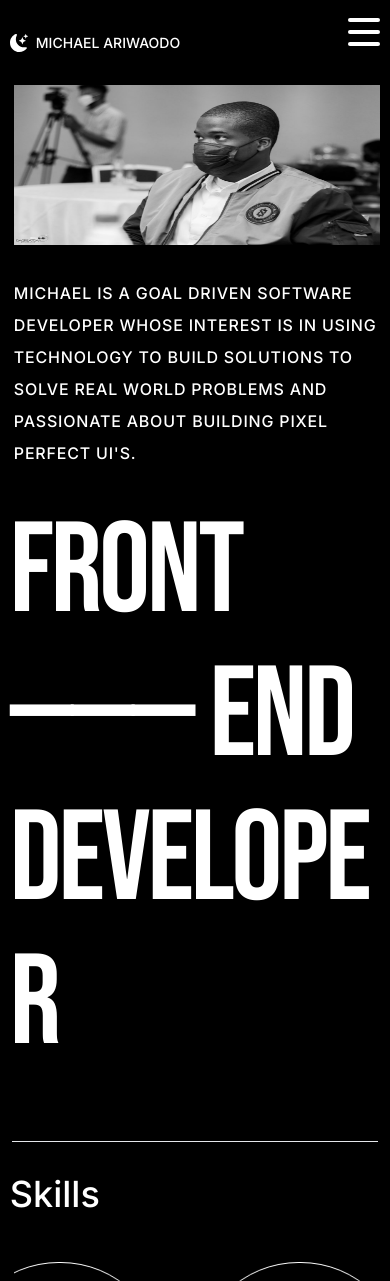
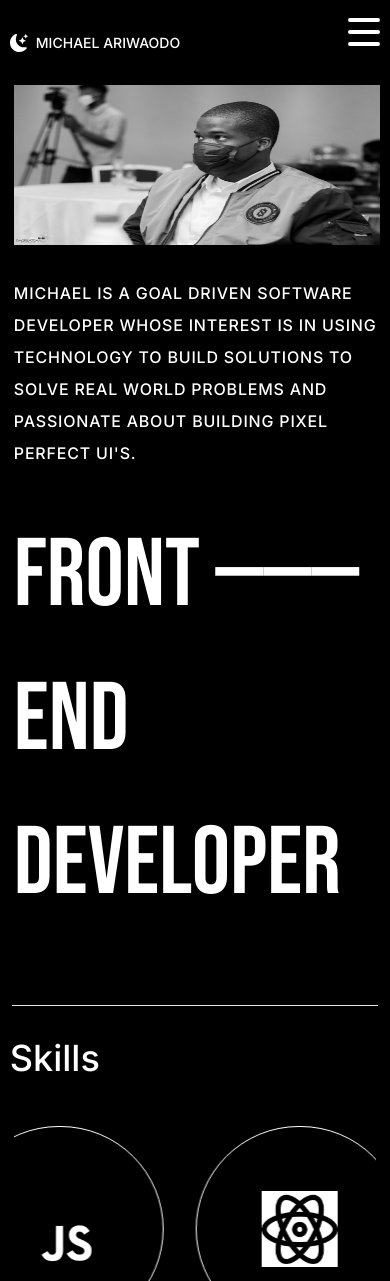
Before and after one commit to KvngMikey/PortfolioUpgrade, a React (Create React App) app: page / in a window 390 px wide. Shown: the top 1281 px of the page. Built offline with nearby package versions, Linux system fonts and the light colour scheme.

Commit message:
about touch-up

```diff
--- a/src/components/About.js
+++ b/src/components/About.js
@@ -37,10 +37,10 @@ const About = () => {
             </p>
         </article>
         <img className="bg-gradient-to-b from-teal-500 rounded-full w-80 h-80 " src={deved} alt="cartoon-avatar"/>    */}
-            <article className='font-bebas font-medium'>
-                <span className="text-9xl tracking-tight custom-style leading-[9rem] uppercase sm:hidden">Front ——— End Developer</span>
-                <span className="text-[172px] lg:text-[186px] xl:text-[254px] custom-style hidden leading-[13rem] xl:leading-[16rem] sm:block">Front ——— End</span>
-                <span className="text-[172px] lg:text-[186px] xl:text-[254px] custom-style hidden leading-[13rem] xl:leading-[16rem] sm:block">Developer</span>
+            <article className='font-bebas font-medium p-1 sm:p-0'>
+                <span className="text-8xl leading-[9rem] uppercase sm:hidden">Front ——— End Developer</span>
+                <span className="text-[176px] lg:text-[191px] xl:text-[254px] custom-style hidden leading-[13rem] xl:leading-[16rem] sm:block">Front ——— End</span>
+                <span className="text-[176px] lg:text-[191px] xl:text-[254px] custom-style hidden leading-[13rem] xl:leading-[16rem] sm:block">Developer</span>
                 {/* <span className="font-bebas font-medium  uppercase">Front <br/> <span> ——— End</span> <br/> <span> Developer</span></span> */}
             </article>
             <article className='flex flex-col md:flex-row md:flex-wrap xl:flex-nowrap items-center ml-1 gap-8'>
```
